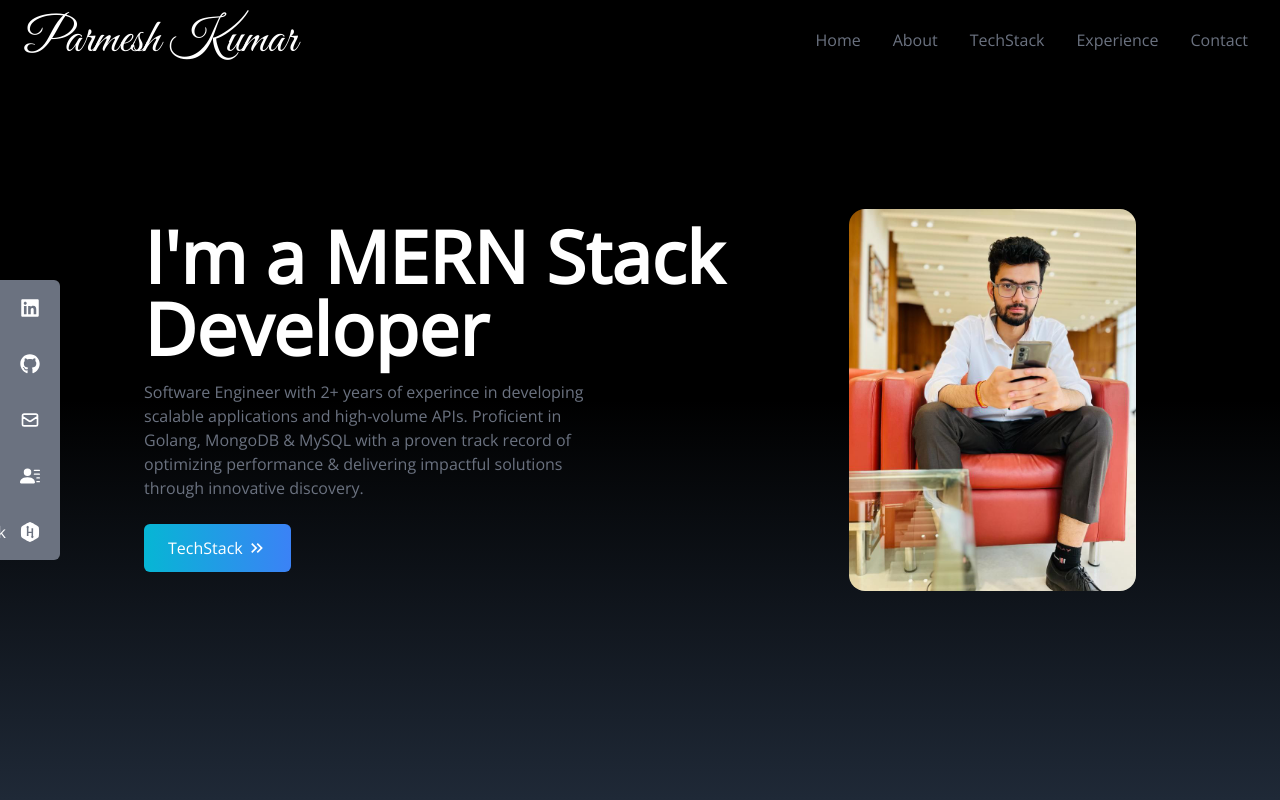
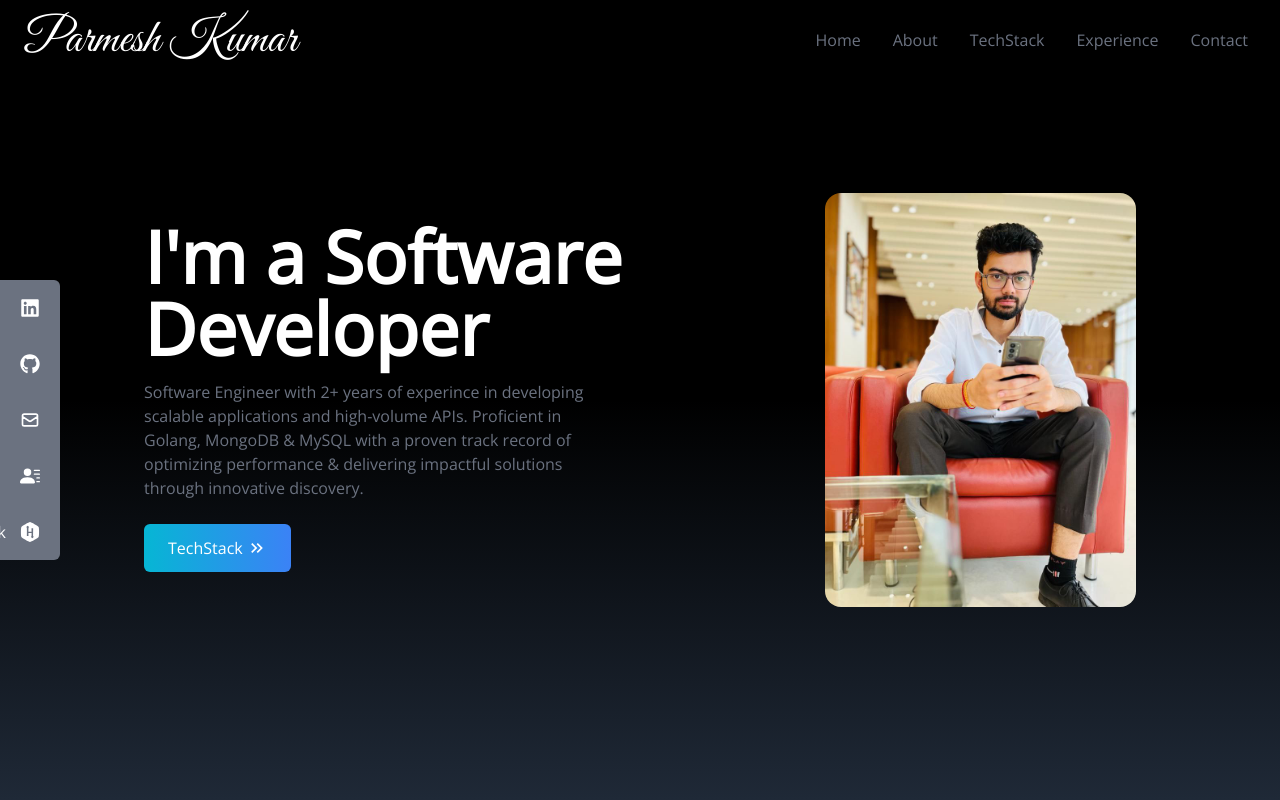
Before and after one commit to Parmeshkumardogra/react-portfolio, a React (Create React App) app: page / in a window 1280 px wide. Shown: the top 800 px of the page. Built offline with nearby package versions, Linux system fonts and the light colour scheme.

Commit message:
Update Home.jsx

```diff
--- a/src/components/Home.jsx
+++ b/src/components/Home.jsx
@@ -7,7 +7,7 @@ const Home = () => {
         <div name= "home" className="h-screen w-full bg-gradient-to-b from-black via-black to-gray-800">
             <div className="max-w-screen-lg mx-auto flex flex-col items-center justify-center h-full px-4 md:flex-row">
                 <div className="flex flex-col justify-center h-full">
-                    <h2 className="text-4xl sm:text-7xl font-bold text-white">I'm a MERN Stack Developer</h2>
+                    <h2 className="text-4xl sm:text-7xl font-bold text-white">I'm a Software Developer</h2>
                     <p className="text-gray-500 py-4 max-w-md">
                     Software Engineer with 2+ years of experince in developing scalable applications and high-volume APIs. Proficient in Golang, MongoDB & MySQL with a proven track record of optimizing performance & delivering impactful solutions through innovative discovery.</p>
                     <div>
```
